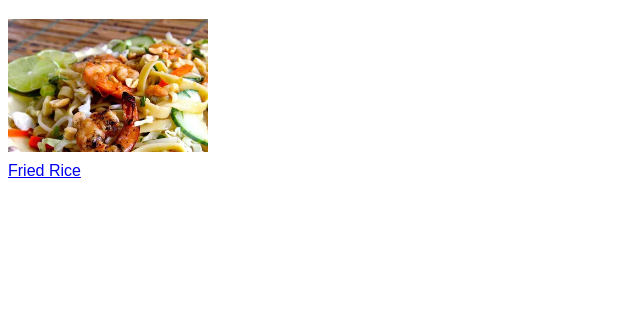
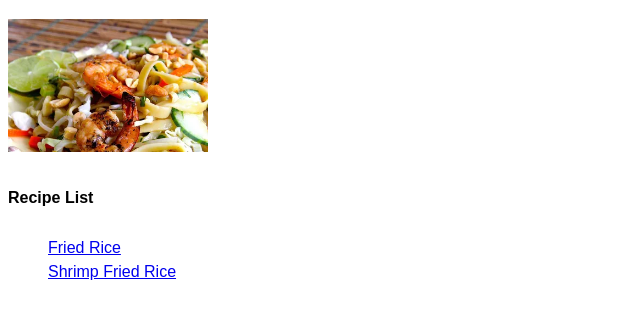
Before and after one commit to musangi/odin-recipes, a plain HTML site: page index.html in a window 1280 px wide. Shown: the part 72-390 px from the top of the page, without its empty margins (0-640 px from the left). Drawn offline with Linux system fonts and the light colour scheme; files that its build step writes are made by us from their sources.

Commit message:
style.css now in root directory

```diff
--- a/index.html
+++ b/index.html
@@ -7,9 +7,23 @@
     <link rel="stylesheet" href="style.css">
 </head>
 <body>
-    <h1>Odin Recipes</h1>
-    <img src="recipes/rice.webp" alt=""><br>
-    <a href="recipes/rice.html">Fried Rice</a>
+    <div class="container">
+        <div class="row">
+            <h1>Odin Recipes</h1>
+            <img src="recipes/rice.webp" alt=""><br>
+            <h5>Recipe List</h5>
+        </div>
+        <div class="row">
+            <ul>
+                <li>
+                    <a href="recipes/rice.html">Fried Rice</a>
+                </li>
+                <li>
+                    <a href="recipes/rice.html">Shrimp Fried Rice</a>
+                </li>
+            </ul>
+        </div>
+    </div>
 
 </body>
 </html>
```
Also changed, not shown: recipes/rice.html (+1 -1 lines), style.css (renamed from recipes/style.css).
